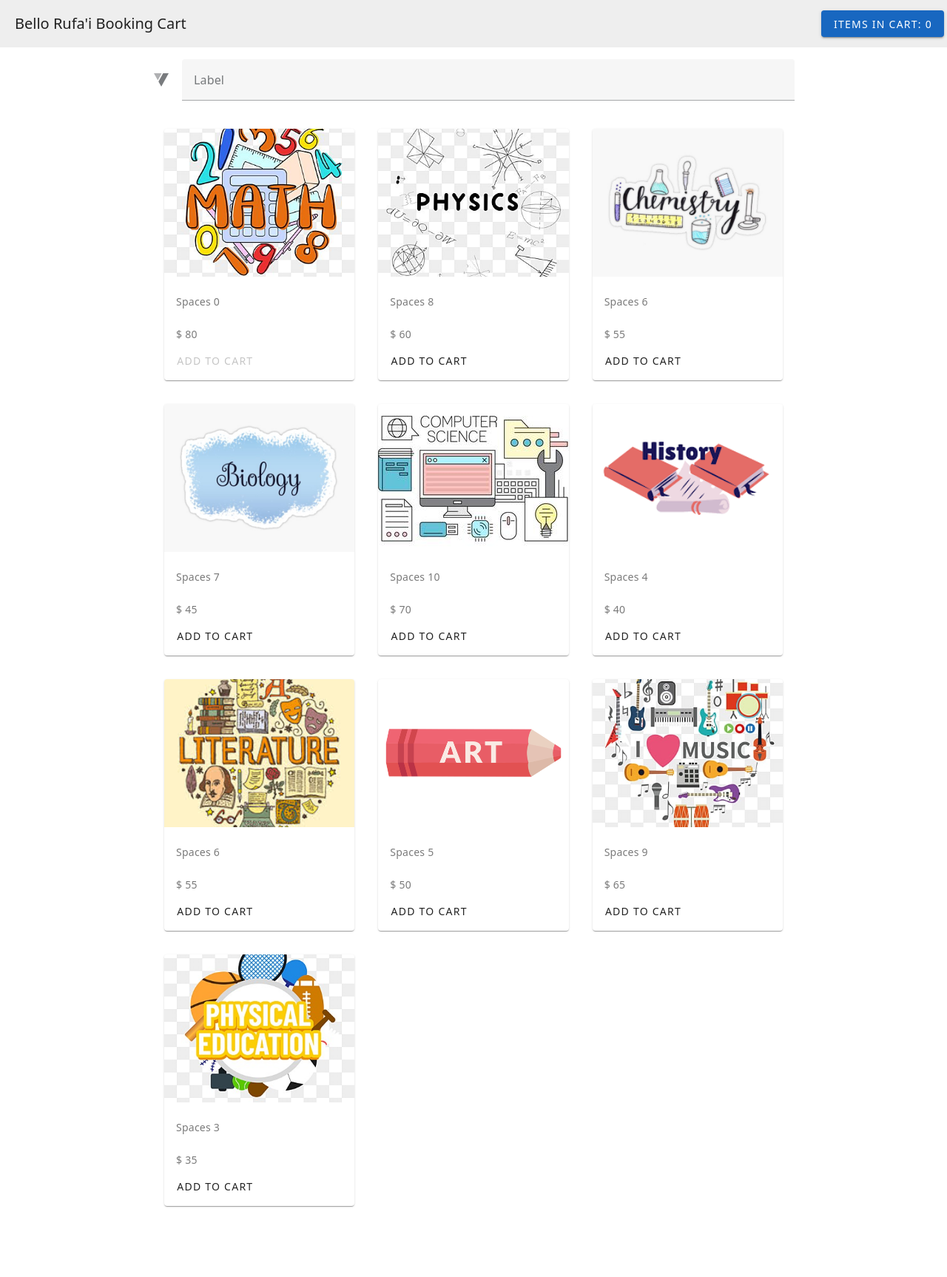
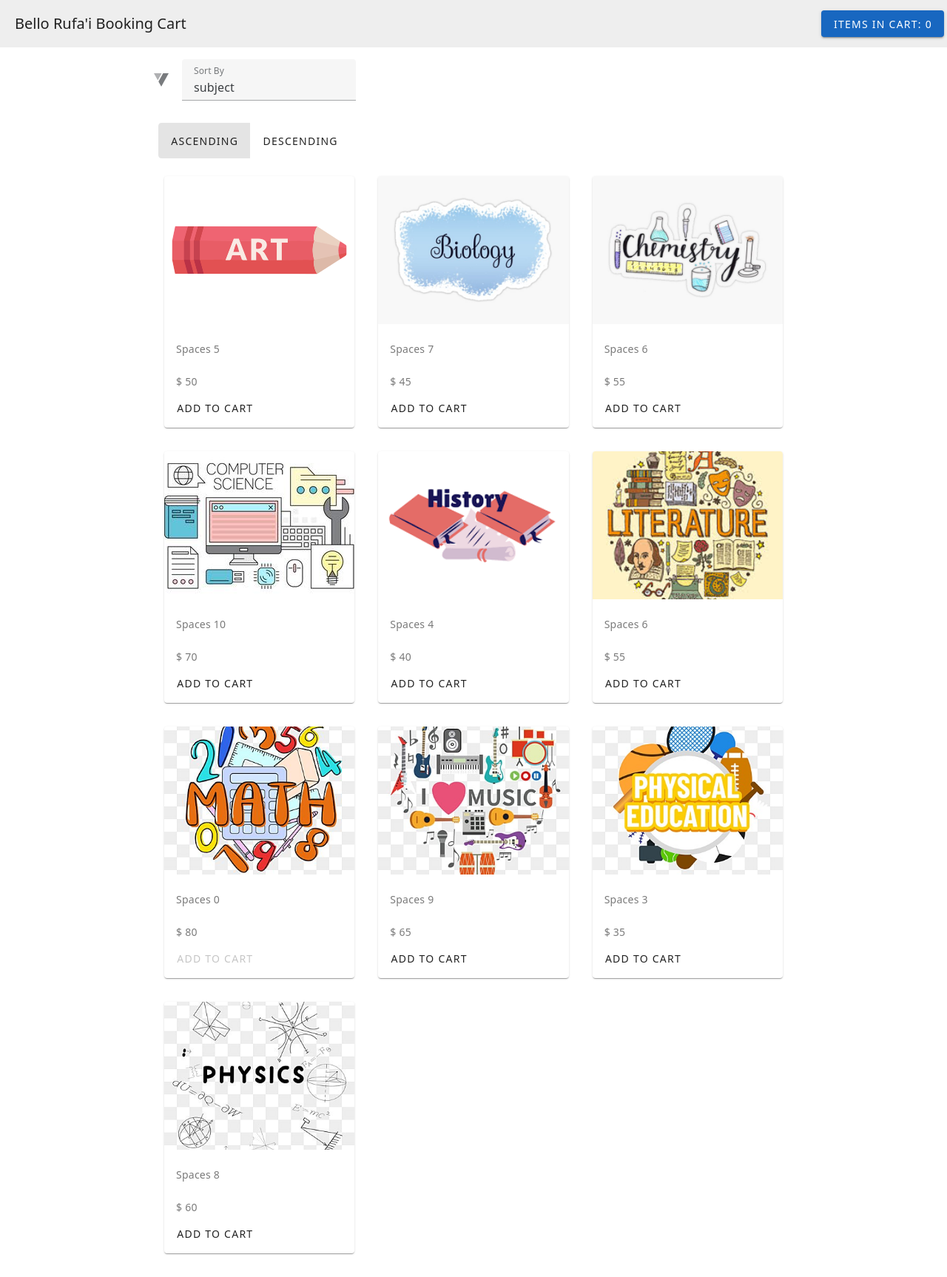
Before and after one commit to salmern/shopping-cart, a Vue app: page / in a window 1280 px wide. Shown: the whole page at 74% size. Before the commit the page ends 1662 px from the top, so only its background shows below. Built offline with nearby package versions, Linux system fonts and the light colour scheme.

Commit message:
work done

```diff
--- a/src/views/Catalog.vue
+++ b/src/views/Catalog.vue
@@ -1,20 +1,26 @@
 <template>
   <div class="products-list">
-    <v-text-field
-      clearable
-      label="Label"
-      prepend-icon="$vuetify"
-    ></v-text-field>
+    <div class="control">
+      <v-select
+        v-model="selectedSortAttribute"
+        :items="sortAttributes"
+        prepend-icon="$vuetify"
+        label="Sort By"
+      ></v-select>
+      <v-btn-toggle v-model="sortOrder" class="ma-2">
+        <v-btn value="asc">Ascending</v-btn>
+        <v-btn value="desc">Descending</v-btn>
+      </v-btn-toggle>
+    </div>
     <v-row no-gutters>
       <v-col
-        v-for="product in store.products"
+        v-for="product in sortedProducts"
         :key="product.id"
         cols="12"
         sm="4"
       >
         <div class="product-card">
           <product-item
-
             :product-data="product"
             @item-clicked="goToProductPage"
           />
@@ -36,7 +42,7 @@ export default defineComponent({
 </script>
 
 <script setup>
-import { onMounted, ref } from "vue";
+import { onMounted, ref, computed } from "vue";
 import { productsStore } from "@/stores/products";
 import { useRouter } from "vue-router";
 
@@ -44,6 +50,24 @@ const store = productsStore();
 const router = useRouter();
 
 const search = ref("");
+
+const sortAttributes = ["subject", "location", "price", "spaces"];
+const selectedSortAttribute = ref(sortAttributes[0]);
+const sortOrder = ref("asc");
+
+const sortedProducts = computed(() => {
+  const products = store.products;
+  const sorted = [...products].sort((a, b) => {
+    const attrA = a[selectedSortAttribute.value];
+    const attrB = b[selectedSortAttribute.value];
+    if (sortOrder.value === "asc") {
+      return attrA < attrB ? -1 : attrA > attrB ? 1 : 0;
+    } else {
+      return attrA > attrB ? -1 : attrA < attrB ? 1 : 0;
+    }
+  });
+  return sorted;
+});
 
 const goToProductPage = (id) => {
   router.push({ name: "ProductView", params: { id } });
@@ -54,4 +78,14 @@ onMounted(async () => {
 });
 </script>
 
-<style scoped></style>
+<style scoped>
+.products-list {
+  display: flex;
+  flex-direction: column;
+  align-items: flex-start; /* Align items to the start (left) of the container */
+}
+
+.controls {
+  margin-bottom: 20px; /* Optional: Add some spacing between controls and product list */
+}
+</style>
--- a/src/views/ProductDetail.vue
+++ b/src/views/ProductDetail.vue
@@ -50,9 +50,13 @@
   })
 
   const addToCart = () => {
-    store.addToCart(selectedProduct.value)
-    router.push({ name: 'CartView' })
+    if (selectedProduct.value.spaces > 0) {
+    store.addToCart(selectedProduct.value);
+    selectedProduct.value.spaces--; // Reduce the remaining space
   }
+  router.push({ name: "CartView" });
+};
+
 </script>
 
 <style scoped>
```
